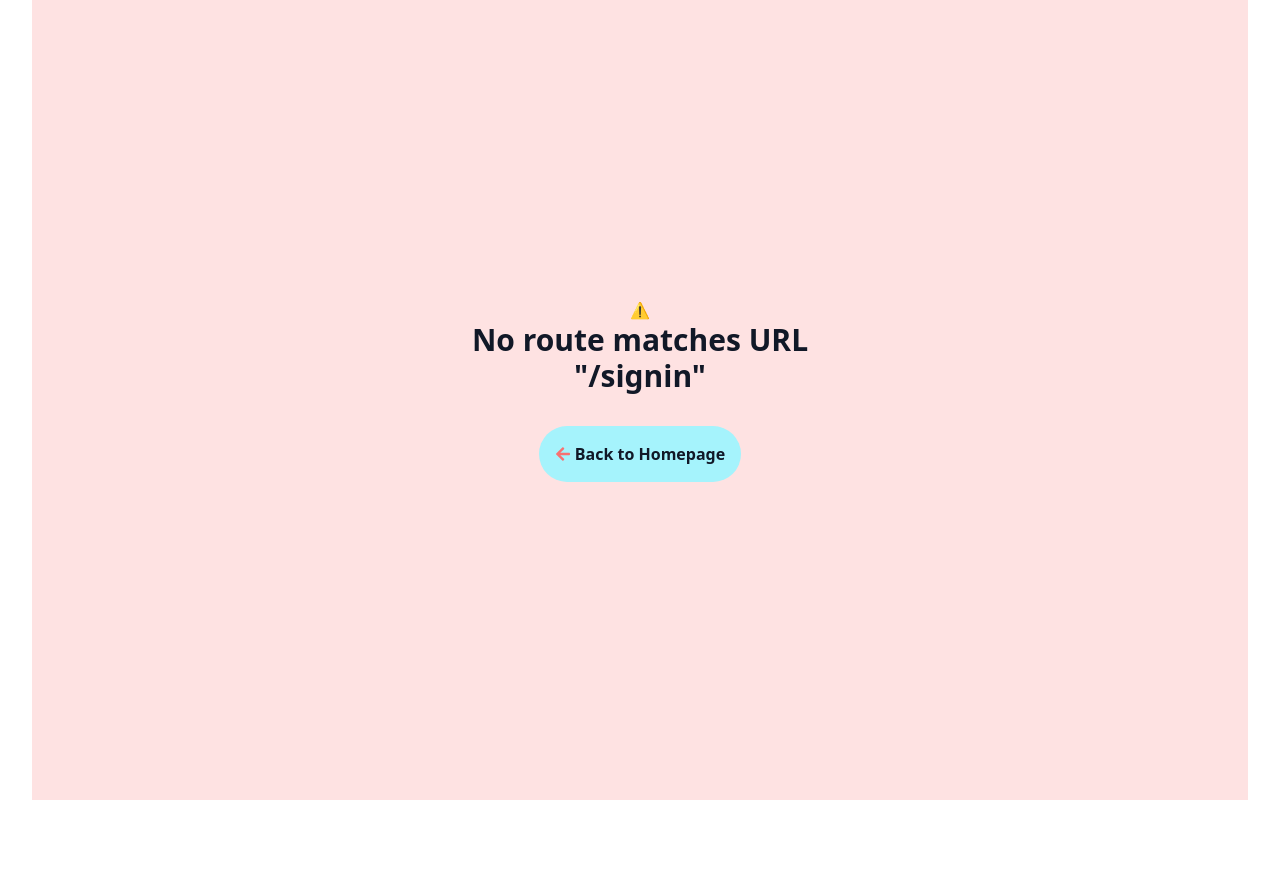
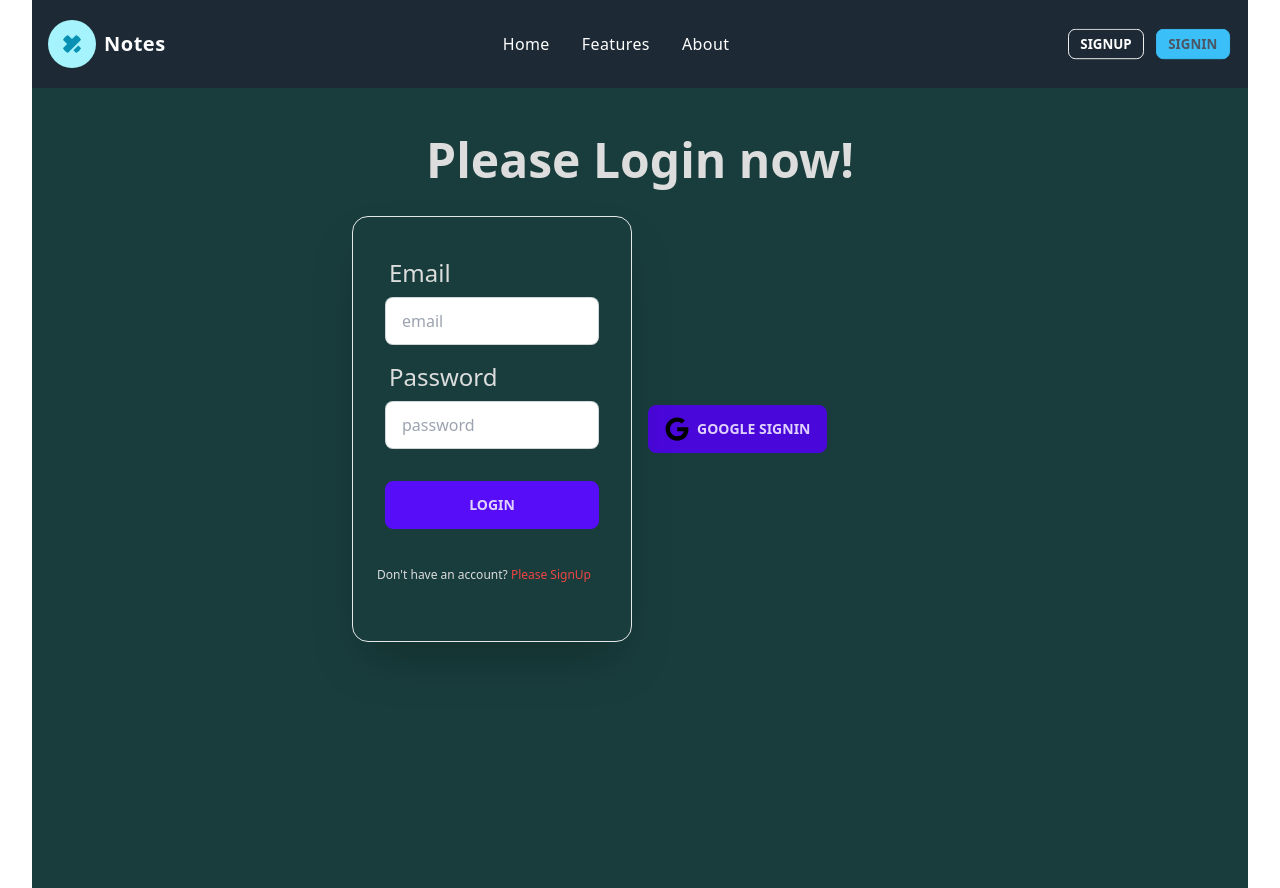
Before and after one commit to mdalaminfaraji/NotesAppClient, a React (Vite) app: page /signin in a window 1280 px wide. Before the commit the page ends 800 px from the top, so only its background shows below. Built offline with nearby package versions, Linux system fonts and the light colour scheme; no server answers.

Commit message:
signIn page done

```diff
--- a/src/Routes/Route.tsx
+++ b/src/Routes/Route.tsx
@@ -5,6 +5,7 @@ import Main from "../Layouts/Main/Main";
 import ErrorPage from "../components/ErrorPage/ErrorPage";
 import Home from "../components/Home/Home";
 import SignUp from "../components/pages/SignUp/SignUp";
+import SignIn from "../components/pages/SignIn/SignIn";
 const router = createBrowserRouter([
     {
       path: "/",
@@ -18,6 +19,10 @@ const router = createBrowserRouter([
         {
             path:'/signup',
             element:<SignUp></SignUp>
+        },
+        {
+          path:'/signin',
+          element:<SignIn></SignIn>
         }
       ]
     },
--- a/src/components/Navber/Navbar.tsx
+++ b/src/components/Navber/Navbar.tsx
@@ -4,7 +4,11 @@ import { Link, NavLink } from 'react-router-dom'
 import useAuth from '../../Hooks/useAuth';
 const Navbar = () => {
     const [isMenuOpen, setIsMenuOpen] = useState(false);
-    const {user}=useAuth();
+    const {user, logOut}=useAuth();
+    const handleLogOut=()=>{
+        logOut();
+
+    }
     return (
         <div className='px-4 py-5  bg-[#1D2A35]'>
         <div className='relative flex items-center justify-between'>
@@ -64,7 +68,7 @@ const Navbar = () => {
           <div className='hidden lg:flex '>
           {
             user?<>
-            <Link to='/logOut' className='btn btn-primary btn-sm'>Logout</Link>
+            <button  onClick={handleLogOut} className='btn btn-primary btn-sm'>Logout</button>
             </>:<>
             <div className=''>
             <Link  to="/signUp" className='btn btn-outline btn-sm mr-2 text-white'>SignUp</Link>
--- /dev/null
+++ b/src/components/pages/SignIn/SignIn.tsx
@@ -0,0 +1,109 @@
+import  {  useState } from 'react';
+import { Link, useLocation, useNavigate } from 'react-router-dom';
+
+import {  FaGoogle } from "react-icons/fa";
+import useAuth from '../../../Hooks/useAuth';
+
+
+const SignIn = () => {
+    const [error, setError]=useState('');
+    const [success, setSuccess]=useState('');
+    const {signIn, googleSignIn}=useAuth();
+    const navigate=useNavigate();
+    const location=useLocation();
+    const from=location.state?.from?.pathname|| '/';
+
+    const handleLogin=(event:any)=>{
+          event.preventDefault();
+          setError('');
+          setSuccess('');
+          const form=event.target;
+          const email=form.email.value;
+          const password=form.password.value;
+          console.log(email, password);
+          if(password.length<6){
+            setError('Please Enter valid password and Email');
+            return;
+          }
+
+          signIn(email, password)
+          .then((result:any)=>{
+            const loggedUser=result.user;
+            navigate(from, {replace:true});
+            console.log(loggedUser);
+            setSuccess('User login successful');
+            setError('');
+            form.reset();
+
+          })
+          .catch((error:any)=>{
+            setError(error.message);
+          })
+    }
+
+    const handleGoogleSignIn=()=>{
+        googleSignIn()
+        .then((result:any)=>{
+            const loggedUser=result.user;
+            navigate(from, {replace:true});
+            console.log(loggedUser);
+        })
+        .catch((error:any)=>{
+            console.log(error);
+        })
+    }
+
+    return (
+        <div className='bg-[#193D3D] h-screen'>
+         <div className="text-center    pt-12 pb-4">
+            <h1 className="text-5xl font-bold text-[#DDDDDD]">Please Login now!</h1>
+            <p className='text-red-500 text-center font-bold text-xl'>{error}</p>
+             <p className='text-blue-500 text-center font-bold text-xl'>{success}</p>
+          </div>
+
+        <div className='bg-[#193D3D] '>
+             <div className="mx-auto w-1/2 ">
+
+        <div className="hero-content flex-col grid grid-cols-1 md:grid-cols-2">
+
+          <div className="card flex-shrink-0 max-w-sm w-full border pb-10  shadow-2xl bg-[#193D3D] ">
+            <form onSubmit={handleLogin} className="card-body">
+              <div className="form-control">
+                <label className="label">
+                  <span className="label-text text-[#DDDDDD] text-2xl">Email</span>
+                </label>
+                <input type="email" placeholder="email" name='email' className="input input-bordered" required/>
+              </div>
+              <div className="form-control">
+                <label className="label">
+                  <span className="label-text text-[#DDDDDD] text-2xl">Password</span>
+                </label>
+                <input type="password" placeholder="password" name='password' className="input input-bordered" required/>
+              </div>
+              <div className="form-control mt-6">
+                <button className="btn btn-primary">Login</button>
+              </div>
+            </form>
+            <p className='mb-4 ml-6'>
+            <Link to="/signup" className="label-text-alt link link-hover text-[#DDDDDD]">
+            Don't have an account? <span className='text-red-500'>Please SignUp</span>
+            </Link>
+            </p>
+
+          </div>
+          <div>
+          <div>
+            <button onClick={handleGoogleSignIn} className="btn btn-active btn-primary">
+             <p className='inline-flex items-center'><FaGoogle className='text-black text-2xl mr-2'></FaGoogle> Google signIn</p>  </button>
+            </div>
+          </div>
+
+        </div>
+        </div>
+        </div>
+        </div>
+
+    );
+};
+
+export default SignIn;
--- a/src/components/pages/SignUp/SignUp.tsx
+++ b/src/components/pages/SignUp/SignUp.tsx
@@ -1,7 +1,7 @@
 
 import { useForm, Resolver } from 'react-hook-form';
 import useAuth from '../../../Hooks/useAuth';
-
+import { Link } from 'react-router-dom';
 type FormValues = {
  Name: string;
   email: string;
@@ -39,11 +39,12 @@ export default function SignUp() {
     })
    reset();
 });
-console.log(user);
+// console.log(user);
   return (
     <div className='bg-[#193D3D]  h-screen px-2 pt-20'>
+
         <h1 className='text-center text-white pb-5 text-3xl font-semibold'>Welcome to our SignUp page</h1>
-        <h2 className='text-center text-white pb-5 text-3xl font-semibold'>{user.displayName}</h2>
+        <h2 className='text-center text-white pb-5 text-3xl font-semibold'>{user?.displayName}</h2>
    <form onSubmit={onSubmit} >
    <div className='text-center py-5 text-[#DDDDDD] border  md:w-1/3  mx-auto shadow-lg rounded-md '>
    <div className='px-10'>
@@ -61,6 +62,7 @@ console.log(user);
         <input className='block w-full p-1 text-black rounded-md' type="email" {...register("email")} placeholder='please Enter your Email'/>
       </div>
       <input type="submit" className='btn btn-sm btn-success my-3'/>
+      <p>Already have an account? <span className='text-red-400'><Link to='/signin'>Please Login</Link></span></p>
    </div>
 
 
```
